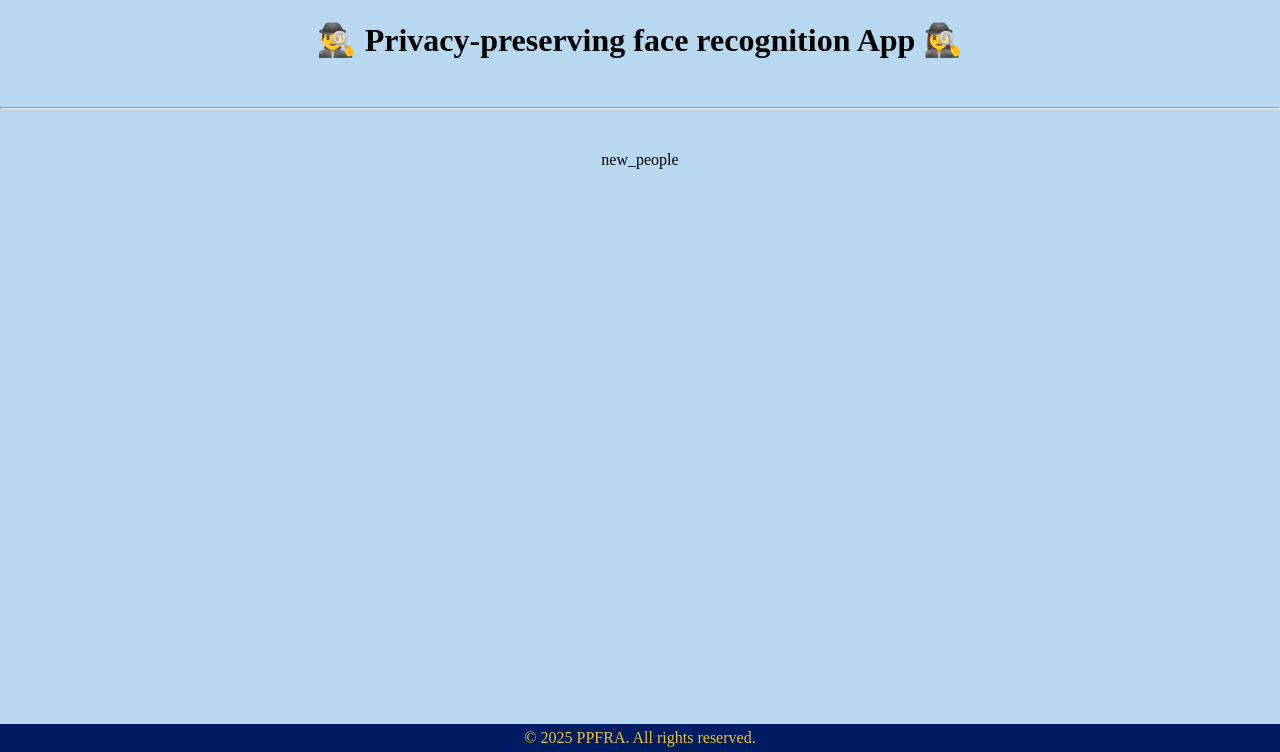
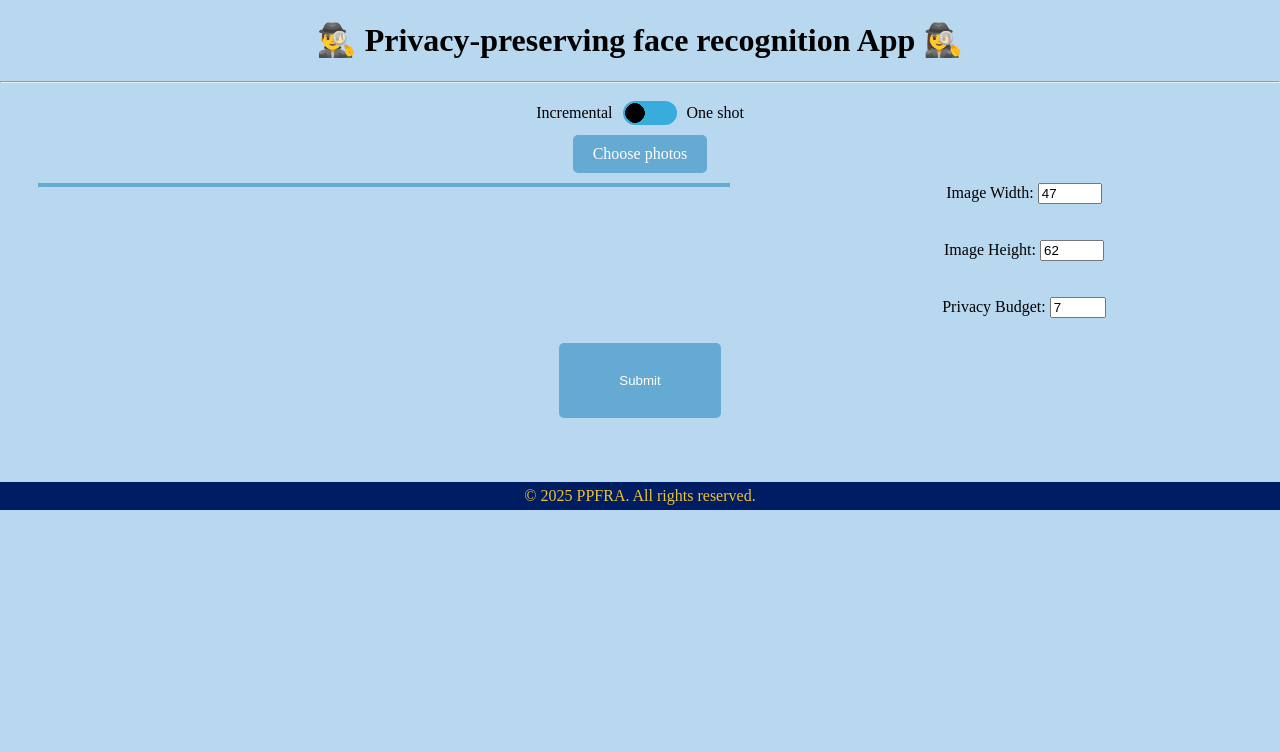
Before and after one commit to m4jklsum4kr/BC_FACE-REC, a Flask app: page /new_people in a window 1280 px wide. Shown: the part 48-800 px from the top of the page. Run offline with Flask 3, Linux system fonts and the light colour scheme.

Commit message:
setup GUI Workflow (1/2)

```diff
--- a/src/app.py
+++ b/src/app.py
@@ -19,12 +19,22 @@ The aim of the project is the development a prototype that take a photo and matc
 # Usefully commands
 # $ pip freeze > requirements.txt; poetry init
 # ---------------------------------------------------------------------------
-from flask import Flask, render_template, jsonify
+from flask import Flask, render_template, jsonify, request, redirect, url_for, send_from_directory
 from config import Config
 import modules.utils as utils
 
+import os
+from PIL import Image
+import io
+import pandas as pd
+import base64
+
+
 app = Flask(__name__)
 app.config.from_object(Config)
+app.secret_key = b'\x1f\x0e\x0c\xa6\xdbt\x01S\xa0$r\xf8$\xb4\xe3\x8a\xcf\xe0\\\x00M0H\x01'
+#app.config['UPLOAD_FOLDER'] = os.path.join('src', 'static', 'uploads')
+
 
 # ---------------------------------------------------------------------------
 # ------------------------- WEB PAGE ----------------------------------------
@@ -46,6 +56,43 @@ def new_people():
 def show_database():
     return render_template("show_database.html")
 
+@app.route("/new_people", methods=['POST'])
+def new_people_processing():
+    print("ddd")
+    if not request.files.getlist('fileInput'):
+        print("No file part")
+        error = "No file part"
+        return  render_template('new_people.html', error=error)
+
+    files = request.files.getlist('fileInput')
+    print(len(request.form), request.form)
+    print(len(files), type(files[0]), files)
+
+    file_urls = []
+    for file in files:
+        pillow_image = Image.open(io.BytesIO(file.read()))
+        file_urls.append(pillow_image)
+    print(file_urls)
+
+    df_images = pd.DataFrame({'images':file_urls, "idUser": 16, "idNumber":range(1, len(file_urls)+1)})
+    print(df_images)
+
+    #workflow = PeepWorkflow(image_folder)
+    #return workflow.getEngeiface(), workflow.getBruitedimage()
+    #return render_template('new_people.html', var1=workflow.getEngeiface())
+
+    # Converti image pillow en binaire pour ne pas avoir a les save en memoire
+    df_end = []
+    for image in df_images['images'].to_list():
+        buffered = io.BytesIO()
+        image.save(buffered, format="JPEG")
+        img_str = base64.b64encode(buffered.getvalue()).decode()
+        df_end.append(img_str)
+    print(len(df_end), df_end)
+
+
+    return render_template("result.html", df_end=df_end)
+
 # ---------------------------------------------------------------------------
 # ------------------------- BACK FUNCTIONS ----------------------------------
 # ---------------------------------------------------------------------------
@@ -54,7 +101,17 @@ def show_database():
 def check_photo():
     return jsonify({'result': utils.random_bool()})
 
+#@app.route('/api/db_search_all', methods=['POST'])
+#def db_search_all():
+    #return jsonify({'result': Config.db.select_all()})
 
+#@app.route('/api/db_search_image', methods=['POST'])
+#def db_search_image(id_subject, id_image):
+    #return jsonify({'result': Config.db.select_image(id_subject, id_image)})
+
+#@app.route('/static/uploads/<filename>')
+#def uploaded_file(filename):
+    #return send_from_directory(app.config['UPLOAD_FOLDER'], filename)
 # ---------------------------------------------------------------------------
 # ------------------------- MAIN --------------------------------------------
 # ---------------------------------------------------------------------------
--- /dev/null
+++ b/src/static/css/new_people.css
@@ -0,0 +1,153 @@
+
+
+.button-run {
+    display: inline-block;
+    padding: 30px 60px;
+    background-color: #64aad2;
+    color: white;
+    border-radius: 5px;
+    cursor: pointer;
+    border: none;
+    margin-top: 25px;
+}
+
+
+/** ---------- ---------- ---------- ---------- ---------- ---------- ---------- ---------- **/
+/** ---------- ---------- ---------- ---------- ---------- ---------- ---------- ---------- **/
+/** ---------- ---------- ---------- ----- CONTAINER ----- ---------- ---------- ---------- **/
+/** ---------- ---------- ---------- ---------- ---------- ---------- ---------- ---------- **/
+/** ---------- ---------- ---------- ---------- ---------- ---------- ---------- ---------- **/
+
+.container {
+    display: flex;
+}
+
+.container-left {
+    width: 60%;
+}
+
+.container-right {
+    width: 40%;
+}
+
+/** ---------- ---------- ---------- ---------- ---------- ---------- ---------- ---------- **/
+/** ---------- ---------- ---------- ---------- ---------- ---------- ---------- ---------- **/
+/** ---------- ---------- ---------- ----- IMAGE LIST ---- ---------- ---------- ---------- **/
+/** ---------- ---------- ---------- ---------- ---------- ---------- ---------- ---------- **/
+/** ---------- ---------- ---------- ---------- ---------- ---------- ---------- ---------- **/
+
+
+#imgVisual {
+    border: 2px solid #64aad2;
+    margin-inline: 5%;
+    display: grid;
+    grid-template-columns: repeat(auto-fit, minmax(50px, 1fr));
+    gap: 2.5px;
+}
+
+.preview-image {
+    width: 100%;
+    height: auto;
+    max-width: 100px;
+    max-height: 100px;
+    object-fit: cover;
+}
+
+/** ---------- ---------- ---------- ---------- ---------- ---------- ---------- ---------- **/
+/** ---------- ---------- ---------- ---------- ---------- ---------- ---------- ---------- **/
+/** ---------- ---------- ---------- - LOAD IMAGE BUTTON - ---------- ---------- ---------- **/
+/** ---------- ---------- ---------- ---------- ---------- ---------- ---------- ---------- **/
+/** ---------- ---------- ---------- ---------- ---------- ---------- ---------- ---------- **/
+
+.upload-container {
+    text-align: center;
+    margin-bottom: 10px;
+}
+
+.upload-label {
+    display: inline-block;
+    padding: 10px 20px;
+    background-color: #64aad2;
+    color: white;
+    border-radius: 5px;
+    cursor: pointer;
+}
+
+#preview {
+    max-width: 100%;
+    height: 20em;
+    border: 2px solid #64aad2;
+    border-radius: 5px;
+    display: block;
+    margin-left: auto;
+    margin-right: auto;
+}
+
+#photoActions > button {
+    margin-block: 2%;
+    border-radius: 7px;
+    font-family: inherit;
+    background-color: olive;
+    color: black;
+    padding: 10px;
+    border: none;
+    display: inline-block;
+    text-decoration: none;
+}
+
+#photoActions > button:hover {
+    cursor: pointer;
+    background-color: #caca38;
+}
+
+/** ---------- ---------- ---------- ---------- ---------- ---------- ---------- ---------- **/
+/** ---------- ---------- ---------- ---------- ---------- ---------- ---------- ---------- **/
+/** ---------- ---------- ---------- ------- TOGGLE ------ ---------- ---------- ---------- **/
+/** ---------- ---------- ---------- ---------- ---------- ---------- ---------- ---------- **/
+/** ---------- ---------- ---------- ---------- ---------- ---------- ---------- ---------- **/
+
+.toggle {
+  --s: 20px; /* adjust this to control the size*/
+
+  height: calc(var(--s) + var(--s)/5);
+  width: auto; /* some browsers need this */
+  aspect-ratio: 2.25;
+  border-radius: var(--s);
+  margin: calc(var(--s)/2);
+  display: grid;
+  cursor: pointer;
+  background-color: #38acdc;
+  box-sizing: content-box;
+  overflow: hidden;
+  transition: .3s .1s;
+  -webkit-appearance: none;
+  -moz-appearance: none;
+  appearance: none;
+}
+.toggle:before{
+  content: "";
+  padding: calc(var(--s)/10);
+  --_g: radial-gradient(circle closest-side at calc(100% - var(--s)/2) 50%,#000 96%,#0000);
+  background:
+    var(--_g) 0 /var(--_p,var(--s)) 100% no-repeat content-box,
+    var(--_g) var(--_p,0)/var(--s)  100% no-repeat content-box,
+    #fff;
+  mix-blend-mode: darken;
+  filter: blur(calc(var(--s)/12)) contrast(11);
+  transition: .4s, background-position .4s .1s,
+    padding cubic-bezier(0,calc(var(--_i,-1)*200),1,calc(var(--_i,-1)*200)) .25s .1s;
+}
+.toggle:checked {
+  background-color: #3cf32b;
+}
+.toggle:checked:before {
+  padding: calc(var(--s)/10 + .05px) calc(var(--s)/10);
+  --_p: 100%;
+  --_i: 1;
+}
+
+.toggle-container {
+  place-items: center;
+  display: flex;
+  justify-content: center;
+}
--- a/src/static/css/template.css
+++ b/src/static/css/template.css
@@ -47,9 +47,8 @@ footer {
     color: #EBC331;
     text-align: center;
     padding-block: 5px;
-    bottom: 0;
-    position: absolute;
     width: 100%;
+    margin-top: 5%;
 }
 
 footer > a {
--- /dev/null
+++ b/src/static/js/new_people.js
@@ -0,0 +1,24 @@
+
+document.addEventListener('DOMContentLoaded', function () {
+
+
+    document.getElementById('fileInput').addEventListener('change', function (event) {
+        const files = event.target.files;
+        const container = document.getElementById('imgVisual');
+        container.innerHTML = ''; // Clear previous previews
+
+        for (let i = 0; i < files.length; i++) {
+            const file = files[i];
+            const reader = new FileReader();
+
+            reader.onload = function (e) {
+                const img = document.createElement('img');
+                img.src = e.target.result;
+                img.className = 'preview-image';
+                container.appendChild(img);
+            };
+
+            reader.readAsDataURL(file);
+        }
+    });
+});
--- a/src/templates/new_people.html
+++ b/src/templates/new_people.html
@@ -1,14 +1,58 @@
 {% extends 'tpl/template.html' %}
 {% block title %}New People{% endblock %}
-{% block head %}{% endblock %}
+{% block head %}
+    <link rel="stylesheet" href="{{url_for('static', filename='css/new_people.css')}}">
+    <script src="{{ url_for('static', filename='js/new_people.js') }}"></script>
+{% endblock %}
 
 {% block header %}{% include 'tpl/header.html' %}{% endblock %}
 
 {% block body %}
     <div class="main-block">
         <h1 class="main-block">🕵️‍♂️ Privacy-preserving face recognition App 🕵️‍♀️</h1>
-        <br><hr><br>
-        <p>new_people</p>
+        <hr>
+
+        <form action="{{ url_for('new_people_processing') }}" method="post" enctype="multipart/form-data">
+
+
+            <div class="toggle-container">
+                <label for="toggle">Incremental</label>
+                <input class="toggle" id="toggle" name="toggle" type="checkbox" style="--s:20px">
+                <label for="toggle">One shot</label>
+            </div>
+
+            <div class="upload-container">
+                <input type="file" id="fileInput" name="fileInput" accept="image/*" style="display: none;" multiple>
+                <label for="fileInput" class="upload-label">Choose photos</label>
+            </div>
+
+
+            <div class="container">
+                <div class="container-left">
+                    <div id="imgVisual" class="preview-container"></div>
+                </div>
+                <div class="container-right">
+                    <label for="imgWidth">Image Width:</label>
+                    <input type="number" id="imgWidth" name="imgWidth" value="47" min="1" max="100" step="1" readonly>
+                    <br><br><br>
+                    <label for="imgHeight">Image Height:</label>
+                    <input type="number" id="imgHeight" name="imgHeight" value="62" min="1" max="100" step="1" readonly>
+                    <br><br><br>
+                    <label for="privacyBudget">Privacy Budget:</label>
+                    <input type="number" id="privacyBudget" name="privacyBudget" value="7" min="1" max="20" step="1" readonly>
+                </div>
+            </div>
+
+
+            <button type="submit" class="button-run">Submit</button>
+
+        </form>
+
+        {% if error %}
+                <p style="color: red;">{{ error }}</p>
+        {% endif %}
+
+
     </div>
 {% endblock %}
 
--- a/src/templates/tpl/template.html
+++ b/src/templates/tpl/template.html
@@ -6,7 +6,7 @@
     <title>{% block title %}Template Page{% endblock %}</title>
     <script src="https://code.jquery.com/jquery-3.7.1.min.js"></script>
     <link rel="stylesheet" href="{{url_for('static', filename='css/template.css')}}">
-    <script src="{{ url_for('static', filename='js/templates.js') }}"></script>
+    <script src="{{ url_for('static', filename='js/template.js') }}"></script>
     {% block head %}{% endblock %}
 </head>
 <body>
```
Also changed, not shown: src/modules/database.py (deleted, +0 -48 lines), src/static/js/show_database.js (added, +45 -0 lines), src/templates/result.html (added, +24 -0 lines), src/templates/show_database.html (+10 -1 lines), tests/test_database.py (deleted, +0 -14 lines).
